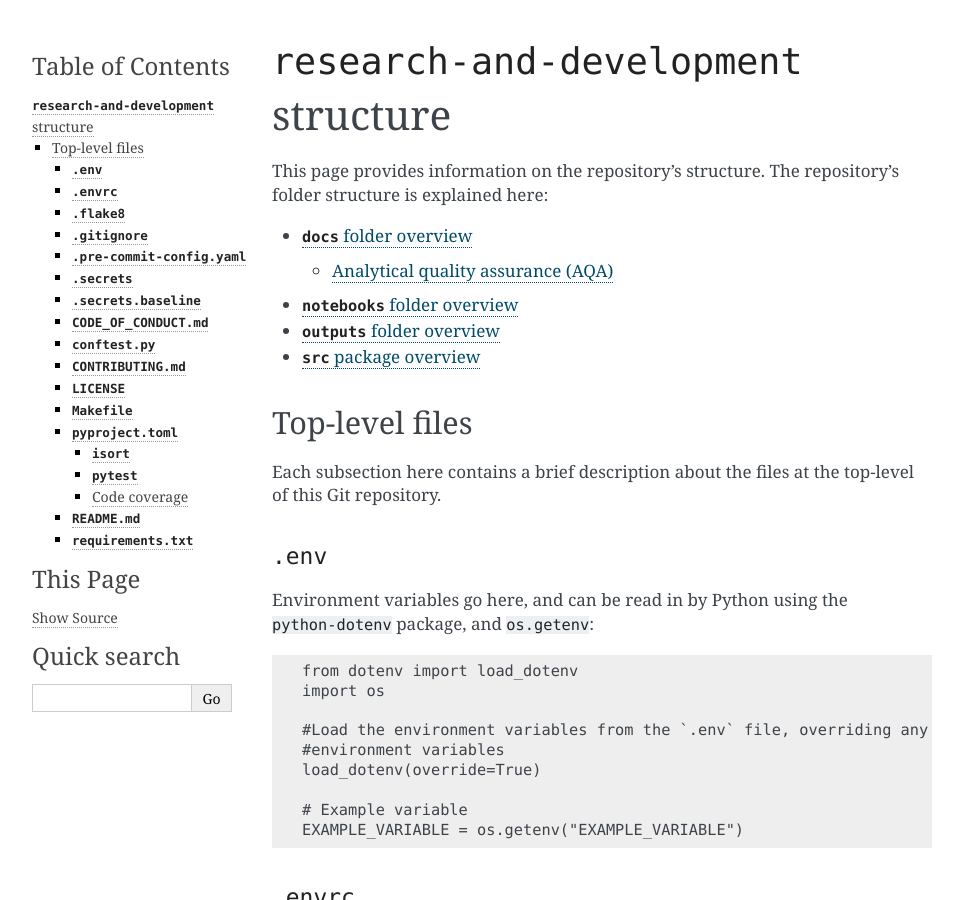
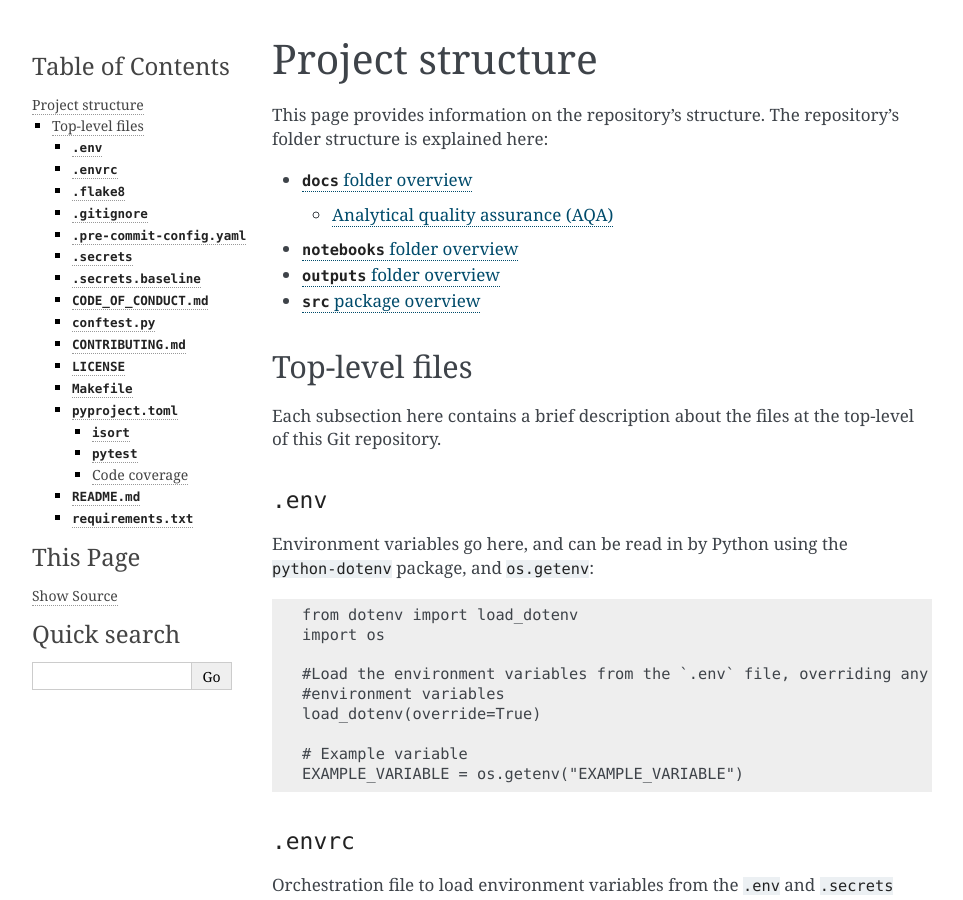
Before and after one commit to ONSdigital/research-and-development, a Sphinx documentation site: the page built from docs/structure/README.md, in a window 1280 px wide and 900 px high. Shown: the whole window, without its empty margins (148-1111 px from the left). Built offline with Sphinx 7.4.7, drawn with Linux system fonts in a browser that asks for light colours; pages that are not in the unit, such as notebooks, are missing from menus.

Commit message:
Change for better formatting in title

```diff
--- a/docs/structure/README.md
+++ b/docs/structure/README.md
@@ -1,4 +1,4 @@
-# `research-and-development` structure
+# Project structure
 
 This page provides information on the repository's structure. The repository's folder
 structure is explained here:
```
